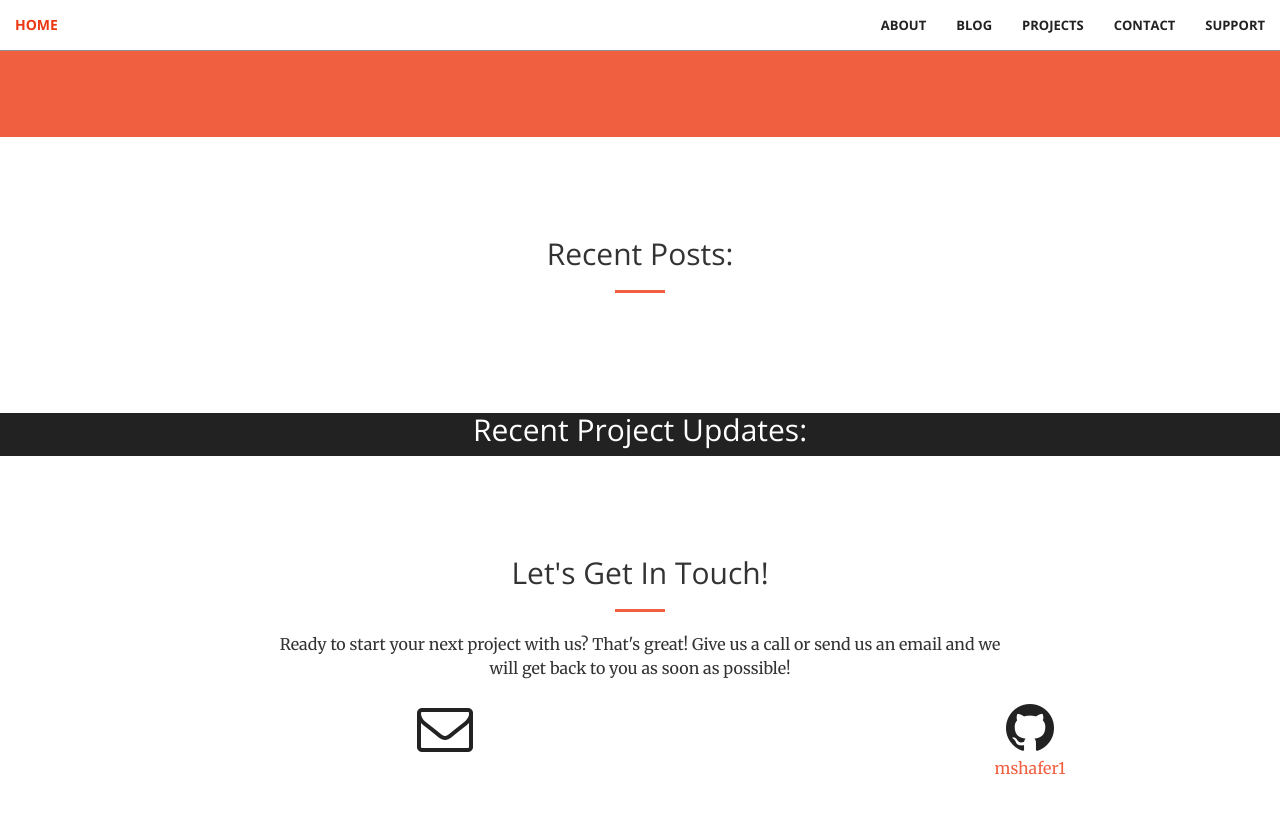
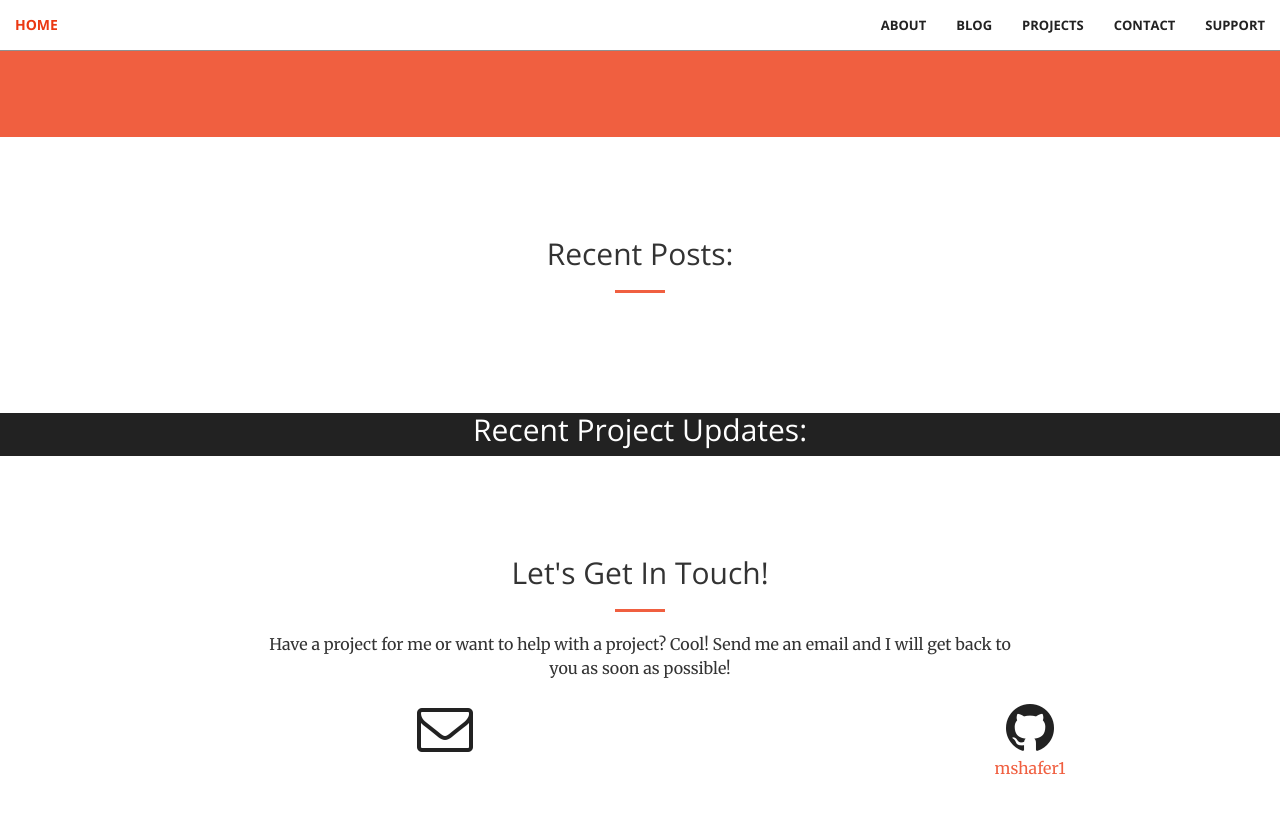
Before and after one commit to mshafer1/website, a Jekyll site: the page built from index.html, in a window 1280 px wide and 900 px high, scrolled down 1259 px. Shown: the top 814 px of the window. Built offline with Jekyll 4.4.1, drawn with Linux system fonts in a browser that asks for light colours.

Commit message:
tweaking some wording

```diff
--- a/_includes/contact.html
+++ b/_includes/contact.html
@@ -4,7 +4,7 @@
             <div class="col-lg-8 col-lg-offset-2 text-center">
                 <h2 class="section-heading">Let's Get In Touch!</h2>
                 <hr class="primary">
-                <p>Ready to start your next project with us? That's great! Give us a call or send us an email and we will get back to you as soon as possible!</p>
+                <p>Have a project for me or want to help with a project? Cool! Send me an email and I will get back to you as soon as possible!</p>
             </div>
             <div class="col-lg-4 col-lg-offset-2 text-center">
                 <a href="/contact">
```
